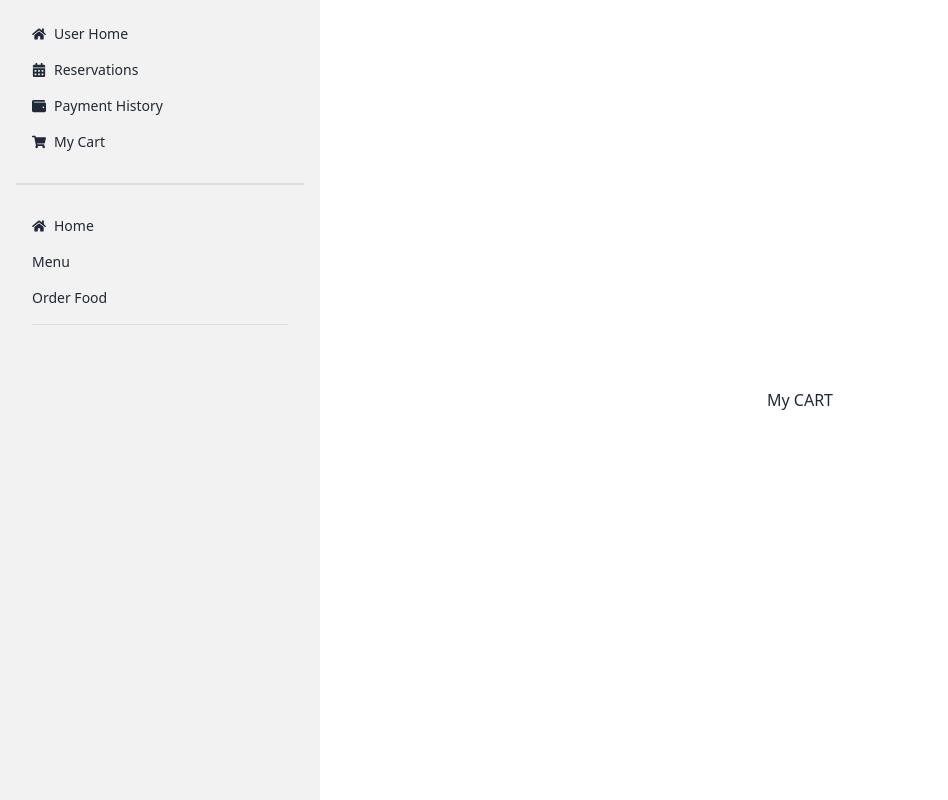
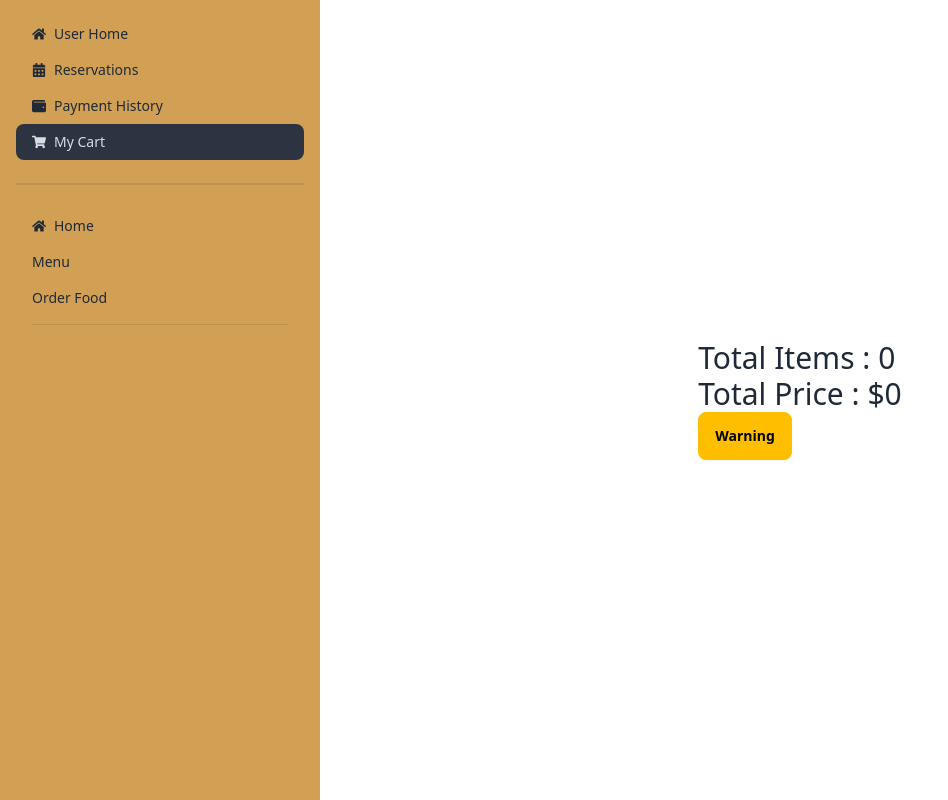
Before and after one commit to sarwar1821201/restaurant-management, a React (Vite) app: page /dashboard/mycart in a window 1280 px wide. Shown: the whole page, without its empty margins (0-948 px from the left). Built offline with nearby package versions, Linux system fonts and the light colour scheme; no server answers.

Commit message:
calculate total price

```diff
--- a/src/index.css
+++ b/src/index.css
@@ -1,3 +1,11 @@
 @tailwind base;
 @tailwind components;
 @tailwind utilities;
+
+.drawer-side a.active {
+    color: white;
+}
+
+.drawer-side a {
+    background-color: transparent;
+}
--- a/src/layout/Dashboard.jsx
+++ b/src/layout/Dashboard.jsx
@@ -1,5 +1,5 @@
 import React from 'react';
-import { Link, Outlet } from 'react-router-dom';
+import { NavLink, Outlet } from 'react-router-dom';
 import { FaShoppingCart, FaWallet, FaCalendarAlt, FaHome } from 'react-icons/fa';
 
 const Dashboard = () => {
@@ -13,21 +13,21 @@
     <label htmlFor="my-drawer-2" className="btn btn-primary drawer-button lg:hidden">Open drawer</label>
 
   </div>
-  <div className="drawer-side">
+  <div className="drawer-side bg-[#D1A054]  ">
     <label htmlFor="my-drawer-2" aria-label="close sidebar" className="drawer-overlay"></label>
-    <ul className="menu p-4 w-80 min-h-full bg-base-200 text-base-content">
+    <ul className="menu p-4 w-80  text-base-content">
       {/* Sidebar content here */}
 
-      <li> <Link> <FaHome></FaHome> User Home  </Link>    </li>
-      <li> <Link> <FaCalendarAlt></FaCalendarAlt> Reservations  </Link>    </li>
-      <li> <Link> <FaWallet></FaWallet> Payment History  </Link>    </li>
-      <li> <Link> <FaShoppingCart></FaShoppingCart> My Cart  </Link>  </li>
+      <li> <NavLink to='/dashboard/home' > <FaHome></FaHome> User Home  </NavLink>    </li>
+      <li> <NavLink to='/dashboard/reservations' > <FaCalendarAlt></FaCalendarAlt> Reservations  </NavLink>    </li>
+      <li> <NavLink to='/dashboard/history' > <FaWallet></FaWallet> Payment History  </NavLink>    </li>
+      <li> <NavLink to='/dashboard/mycart' > <FaShoppingCart></FaShoppingCart> My Cart  </NavLink>  </li>
 
       <div className="divider"></div>
 
-      <li> <Link to='/' > <FaHome></FaHome>  Home  </Link>  </li>
-      <li> <Link to ='/menu' >   Menu</Link>  </li>
-     <li> <Link to ='/order/pizza'>    Order Food </Link>  </li>
+      <li> <NavLink to='/' > <FaHome></FaHome>  Home  </NavLink>  </li>
+      <li> <NavLink to ='/menu' >   Menu</NavLink>  </li>
+     <li> <NavLink to ='/order/pizza'>    Order Food </NavLink>  </li>
       <li></li>
 
 
--- a/src/pages/Dashboard/MyCart/MyCart.jsx
+++ b/src/pages/Dashboard/MyCart/MyCart.jsx
@@ -1,10 +1,31 @@
 
 import React from 'react';
+import { Helmet } from 'react-helmet-async';
+import useCart from '../../../hooks/useCart';
 
 const MyCart = () => {
+
+    const [cart] =useCart();
+   // console.log(cart)
+   // const total= cart.reduce( (sum,item)=> item.price+ sum, 0   )
+    let total = 0;
+
+    for (const item of cart ){
+        total= total+ item.price ;
+    }
+
     return (
         <div>
-            <h2>My CART</h2>
+            <Helmet>
+                <title> Our Rest || My Cart </title>
+            </Helmet>
+            <div>
+                <h3 className='text-3xl' > Total Items : {cart.length} </h3>
+                {/* <h3 className='text-3xl' > Total Price : ${total} </h3> */}
+                <h3 className='text-3xl' > Total Price : ${total} </h3>
+                <button className="btn btn-warning">Warning</button>
+
+            </div>
         </div>
     );
 };
```
